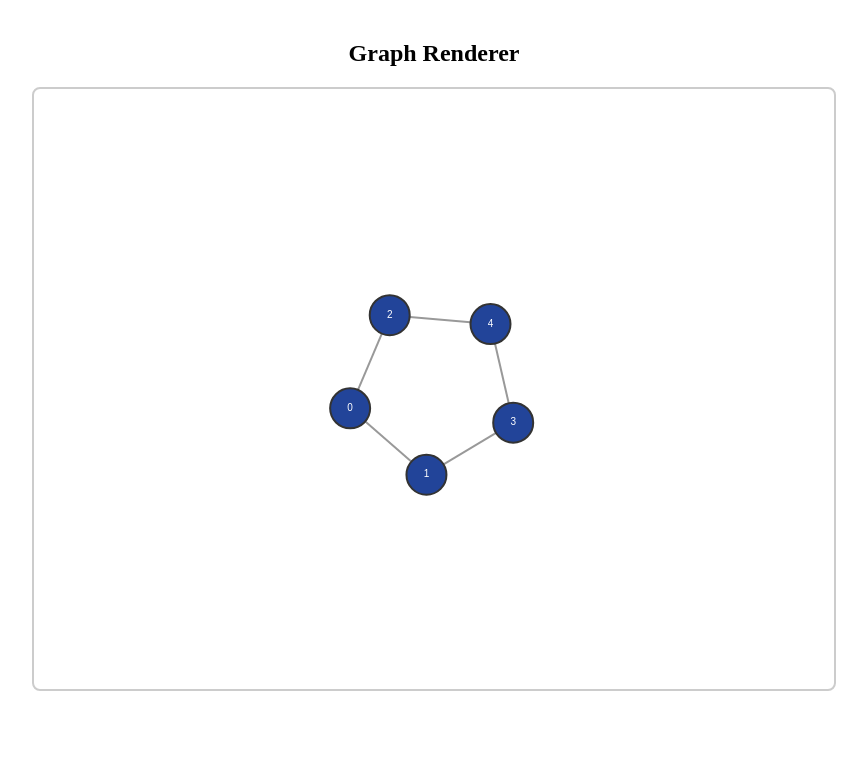
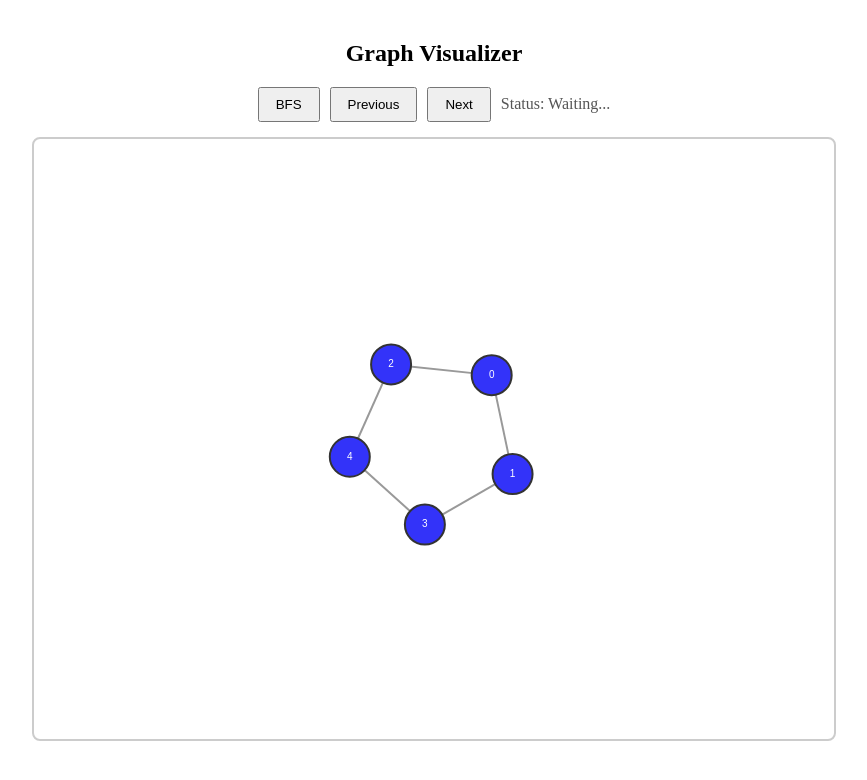
Before and after one commit to DragosTrinca/Graph-Algorithm-Visualizer, a React (Vite) app in the folder graph-frontend/: page / in a window 1280 px wide. Shown: the top 780 px of the page, without its empty margins (206-1073 px from the left). Built offline with nearby package versions, Linux system fonts and the light colour scheme.

Commit message:
Connected C++ BFS algorithm to frontend

```diff
--- a/graph-frontend/src/App.jsx
+++ b/graph-frontend/src/App.jsx
@@ -1,17 +1,14 @@
-import { useRef, useEffect } from 'react';
+import { useRef, useEffect, useState } from 'react';
 import { Renderer } from './Renderer';
 import { PhysicsEngine} from './PhysicsEngine';
 
 function App() {
     const canvasRef = useRef(null);
 
-    useEffect(() => {
-        const canvas = canvasRef.current;
+    const [status, setStatus] = useState("Waiting...");
 
-        canvas.width = 800;
-        canvas.height = 600;
-
-        const renderer = new Renderer(canvas);
+    const stepsRef = useRef([]);
+    const stepIndexRef = useRef(-1);
 
     const initialNodes = [
         { id: '0', x: Math.random() * 800, y: Math.random() * 600, vx: 0, vy: 0 },
@@ -29,6 +26,50 @@ function App() {
       	{ source: '3', target: '4' }
     ];
 
+    const fetchBFS = async () => {
+        setStatus("Processing...");
+
+        // Convert edges into an adjacency list
+        const payload = {
+            algorithm: "BFS",
+            startNode: 0,
+            adjacencyList: {
+                "0": [1, 2],
+                "1": [0, 3],
+                "2": [0, 4],
+                "3": [1, 4],
+                "4": [2, 3]
+            }
+        };
+
+        try {
+            const response = await fetch("http://localhost:8080/api/bfs", {
+                method: "POST",
+                headers: { "Content-Type": "application/json" },
+                body: JSON.stringify(payload)
+            });
+
+            if (!response.ok) throw new Error("Server error");
+
+            const data = await response.json();
+
+            stepsRef.current = data.steps;
+            stepIndexRef.current = 0;
+            setStatus("BFS Animated");
+
+        } catch (err) {
+            console.error(err);
+            setStatus("Connection error");
+        }
+    };
+
+    useEffect(() => {
+        const canvas = canvasRef.current;
+
+        canvas.width = 800;
+        canvas.height = 600;
+
+        const renderer = new Renderer(canvas);
 		const physics = new PhysicsEngine(initialNodes, initialEdges, canvas.width, canvas.height);
 
 		let animationFrameId;
@@ -48,9 +89,26 @@ function App() {
 					renderer.drawLine(n1.x, n1.y, n2.x, n2.y);
 			});
 
+            // Extract current status
+            const currentStepsArray = stepsRef.current;
+            const currentIndex = stepIndexRef.current;
+            const currentStepData = currentIndex >= 0 ? currentStepsArray[currentIndex] : null;
+
 			// Draw nodes
 			initialNodes.forEach(node => {
-				renderer.drawNode(node.x, node.y, '#224499', node.id);
+                let color = '#3333f9';
+
+                if (currentStepData) {
+                    const nodeIdInt = parseInt(node.id);
+
+                    if (currentStepData.currentNode === nodeIdInt) {
+                        color = '#f93333';
+                    } else if (currentStepData.visitedNodes.includes(nodeIdInt)) {
+                        color = '#f99933';
+                    }
+                }
+
+				renderer.drawNode(node.x, node.y, color, node.id);
 			});
 
 			animationFrameId = requestAnimationFrame(animate);
@@ -61,9 +119,27 @@ function App() {
 		return () => cancelAnimationFrame(animationFrameId);
     }, []);
 
+    const nextStep = () => {
+        if (stepIndexRef.current < stepsRef.current.length - 1)
+            stepIndexRef.current += 1;
+    }
+
+    const prevStep = () => {
+        if (stepIndexRef.current > 0)
+            stepIndexRef.current -= 1;
+    }
+
     return (
         <div style={{ display: 'flex', flexDirection: 'column', alignItems: 'center', marginTop: '20px'}}>
-            <h2>Graph Renderer</h2>
+            <h2>Graph Visualizer</h2>
+
+            <div style={{ marginBottom: '15px', gap: '10px', display: 'flex', alignItems: 'center'}}>
+                <button onClick={fetchBFS} style={{ padding: '8px 16px', cursor: 'pointer'}}>BFS</button>
+                <button onClick={prevStep} style={{ padding: '8px 16px', cursor: 'pointer'}}>Previous</button>
+                <button onClick={nextStep} style={{ padding: '8px 16px', cursor: 'pointer'}}>Next</button>
+                <span style={{ color: '#555'}}>Status: {status}</span>
+            </div>
+
             <canvas
                 ref={canvasRef}
                 style={{
```
Lines whose indentation alone changed are shown as unchanged.
